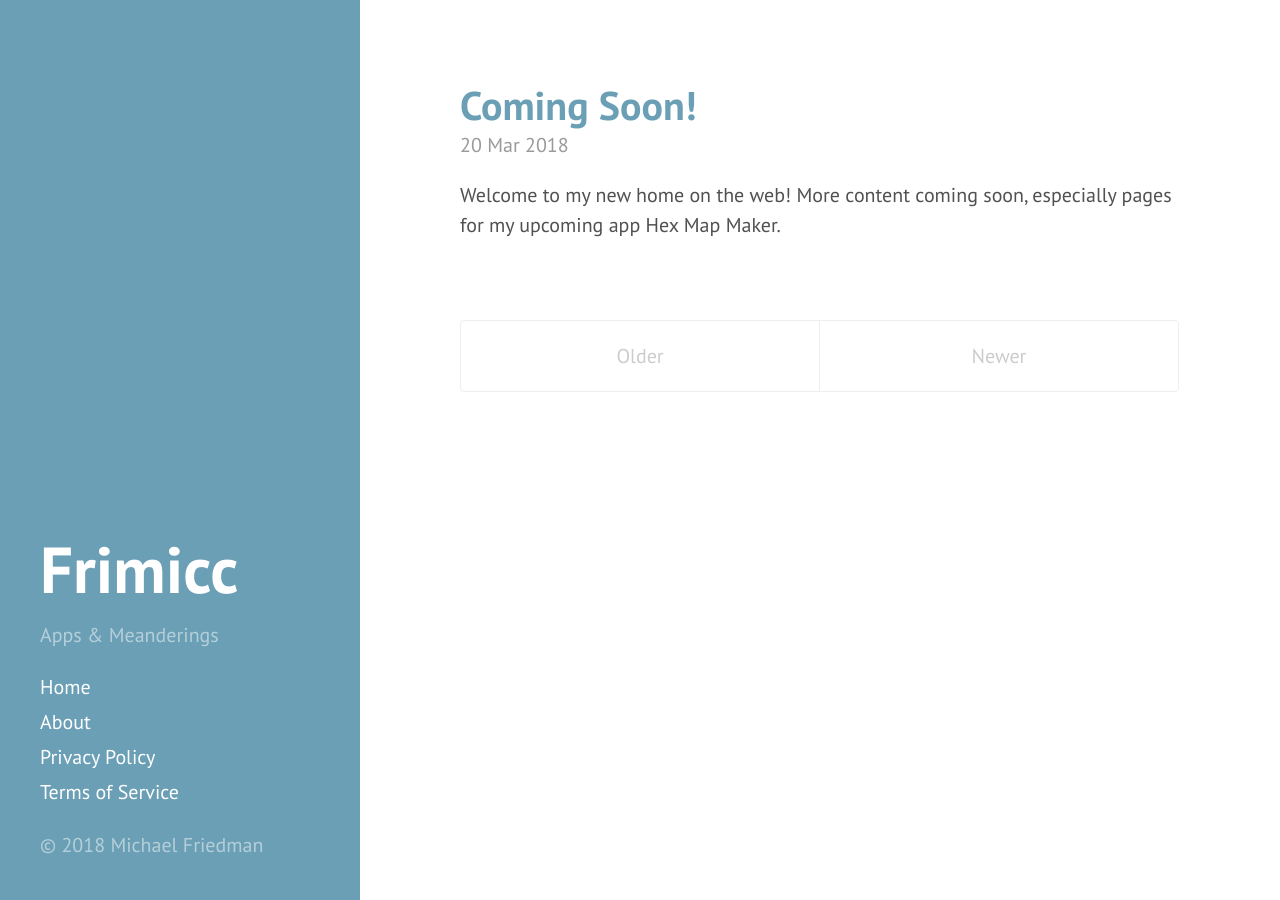
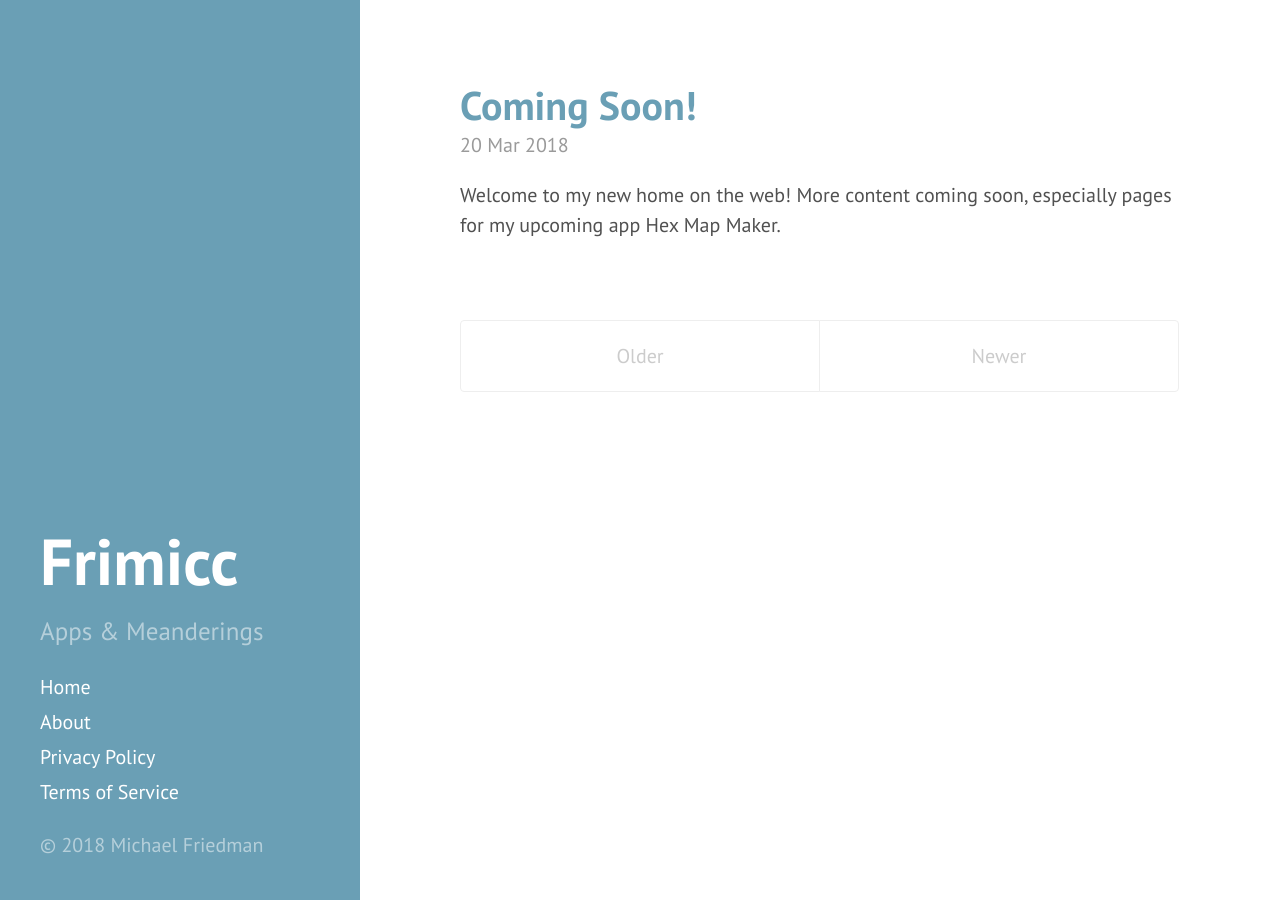
Before and after one commit to frimicc/frimicc.github.io, a Jekyll site: the page built from index.html, in a window 1280 px wide. Built offline with Jekyll 4.4.1, drawn with Linux system fonts in a browser that asks for light colours; the list of posts is cut into pages by our own code.

Commit message:
Nope, put it back.

```diff
--- a/_includes/sidebar.html
+++ b/_includes/sidebar.html
@@ -6,7 +6,7 @@
           {{ site.title }}
         </a>
       </h1>
-      <p class="light-lead">{{ site.description }}</p>
+      <p class="lead">{{ site.description }}</p>
     </div>
 
     <nav class="sidebar-nav">
--- a/public/css/poole.css
+++ b/public/css/poole.css
@@ -263,9 +263,6 @@ tbody tr:nth-child(odd) th {
   font-weight: 300;
 }
 
-.light-lead {
-  font-weight: 300;
-}
 
 /*
  * Messages
```
